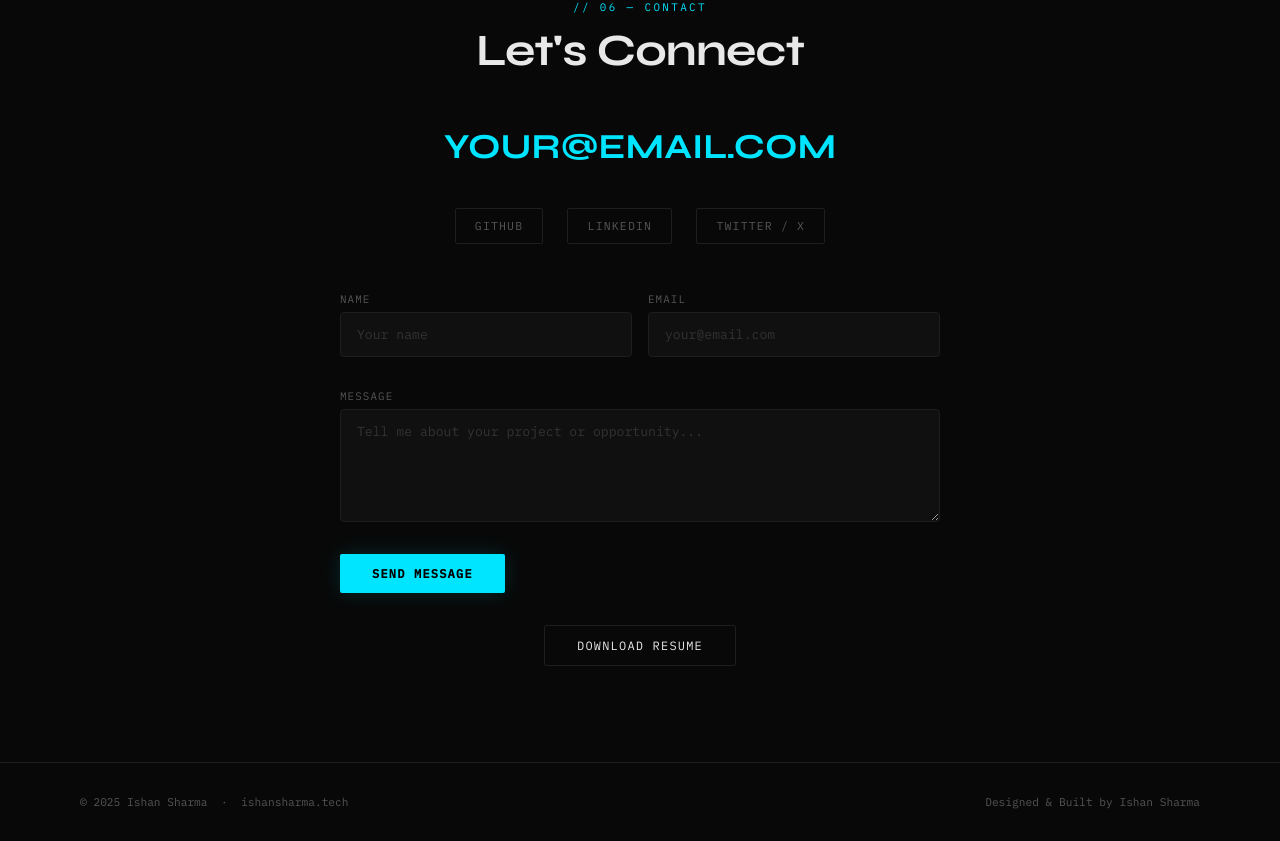
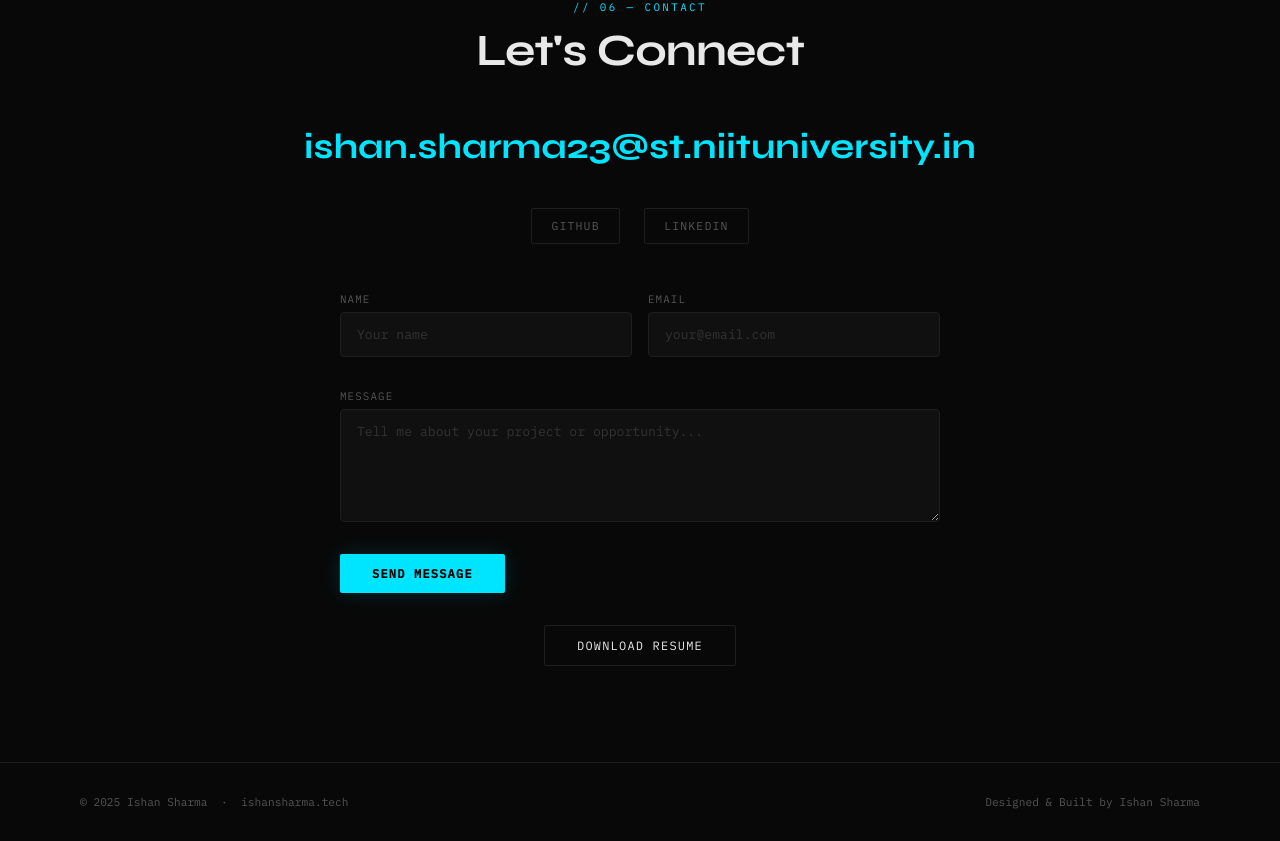
Before and after one commit to ishan-sharma23/Portfolio, a React (Vite) app: page / in a window 1280 px wide. Shown: the part 4319-5160 px from the top of the page. Built offline with nearby package versions, Linux system fonts and the light colour scheme; the HTML template or start-up script is replaced by a standard one.

Commit message:
fix1 in contact

```diff
--- a/src/components/Contact.tsx
+++ b/src/components/Contact.tsx
@@ -25,15 +25,15 @@ export default function Contact() {
       <h2 className="section-title">Let's Connect</h2>
 
       {/* TODO: Replace with your real email */}
-      <a href="mailto:YOUR@EMAIL.COM" className="contact-email fade-in" ref={emailRef as React.Ref<HTMLAnchorElement>}>
-        YOUR@EMAIL.COM
+      <a href="mailto:ishan.sharma23@st.niituniversity.in" className="contact-email fade-in" ref={emailRef as React.Ref<HTMLAnchorElement>}>
+        ishan.sharma23@st.niituniversity.in
       </a>
 
       <div className="social-links fade-in" ref={linksRef}>
         {/* TODO: Replace href="#" with your real profile URLs */}
-        <a href="#" target="_blank" rel="noopener noreferrer">GitHub</a>
-        <a href="#" target="_blank" rel="noopener noreferrer">LinkedIn</a>
-        <a href="#" target="_blank" rel="noopener noreferrer">Twitter / X</a>
+        <a href="https://github.com/ishan-sharma23" target="_blank" rel="noopener noreferrer">GitHub</a>
+        <a href="https://www.linkedin.com/in/ishan-sharma-279b59253/" target="_blank" rel="noopener noreferrer">LinkedIn</a>
+
       </div>
 
       <form className="contact-form fade-in" ref={formRef as React.Ref<HTMLFormElement>} onSubmit={handleSubmit}>
```
